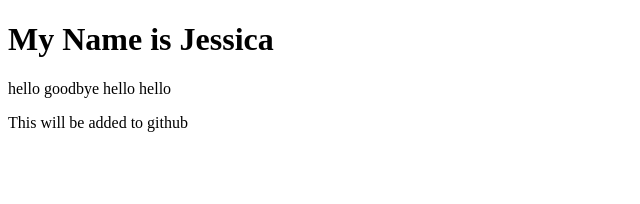
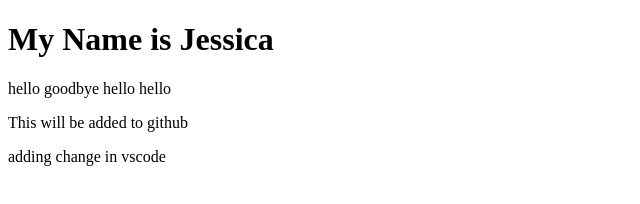
Before and after one commit to jrenfroe79/replithtmlexamplefrom-video, a plain HTML site: page index.html in a window 1280 px wide. Shown: the whole page, without its empty margins (0-640 px from the left). Drawn offline with Linux system fonts and the light colour scheme.

Commit message:
added new tag for vscode jr

```diff
--- a/index.html
+++ b/index.html
@@ -16,4 +16,5 @@ hello
   goodbye hello
   hello
   <P>This will be added to github</P>
+  <p>adding change in vscode</p>
 </html>
```
